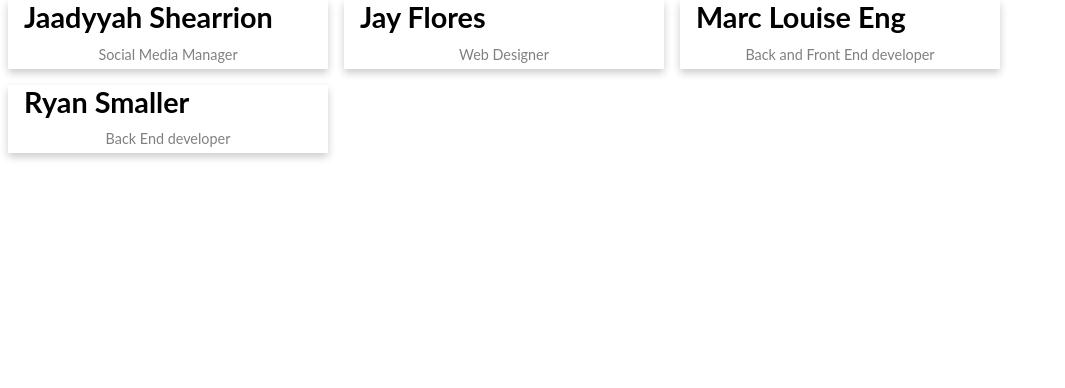
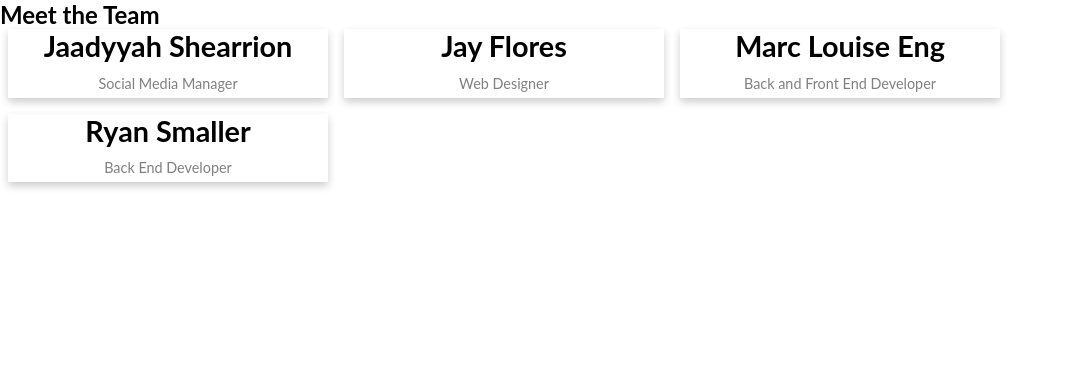
Before and after one commit to jaadyyah/Uplift-Capstone, a Flask app: page /about_us in a window 1280 px wide. Shown: the part 91-479 px from the top of the page, without its empty margins (0-1065 px from the left). Run offline with Flask 3, Linux system fonts and the light colour scheme.

Commit message:
corrected text in about us

```diff
--- a/static/styles/about_us_styles.css
+++ b/static/styles/about_us_styles.css
@@ -13,7 +13,6 @@
     display: block;
   }
 }
-
 /* Add some shadows to create a card effect */
 .card {
   box-shadow: 0 4px 8px 0 rgba(0, 0, 0, 0.2);
@@ -22,6 +21,7 @@
 /* Some left and right padding inside the container */
 .container {
   padding: 0 16px;
+  text-align: center;
 }
 
 /* Clear floats */
--- a/templates/about_us.html
+++ b/templates/about_us.html
@@ -20,6 +20,7 @@
             <p><a href="/contact_us">Contact Us</a></p>
         </nav>
         <main class="content">
+            <h1>Meet the Team</h1>
             <div class="row">
                 <div class="column">
                     <div class="card">
@@ -43,7 +44,7 @@
                     <div class="card">
                         <div class="container">
                             <h2>Marc Louise Eng</h2>
-                            <p class="title">Back and Front End developer</p>
+                            <p class="title">Back and Front End Developer</p>
                         </div>
                     </div>
                 </div>
@@ -52,7 +53,7 @@
                     <div class="card">
                         <div class="container">
                             <h2>Ryan Smaller</h2>
-                            <p class="title">Back End developer</p>
+                            <p class="title">Back End Developer</p>
                         </div>
                     </div>
                 </div>
```
